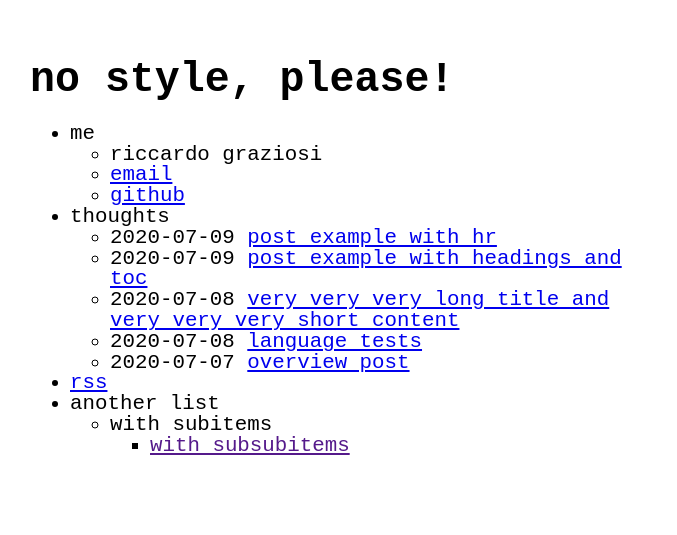
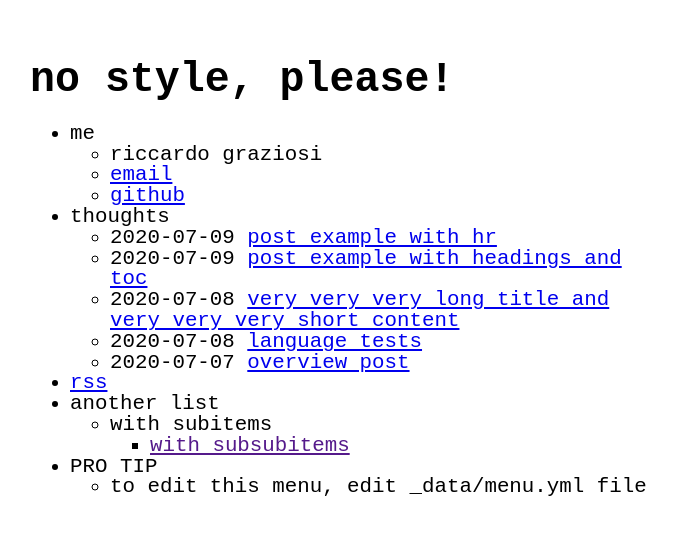
Before and after one commit to riggraz/no-style-please, a Jekyll site: the page built from index.md, in a window 1280 px wide. Shown: the top 535 px of the page, without its empty margins (290-967 px from the left). Built offline with Jekyll 4.4.1, drawn with Linux system fonts in a browser that asks for light colours.

Commit message:
Improve docs regarding menu.yml

```diff
--- a/_data/menu.yml
+++ b/_data/menu.yml
@@ -1,3 +1,6 @@
+# For documentation on this file, see:
+# https://github.com/riggraz/no-style-please#customize-the-menu
+
 entries:
   - title: me
     url: false
@@ -25,3 +28,8 @@
         entries:
           - title: with subsubitems
             url: #
+  - title: PRO TIP
+    url: false
+    entries:
+      - title: to edit this menu, edit _data/menu.yml file
+        url: false
```
